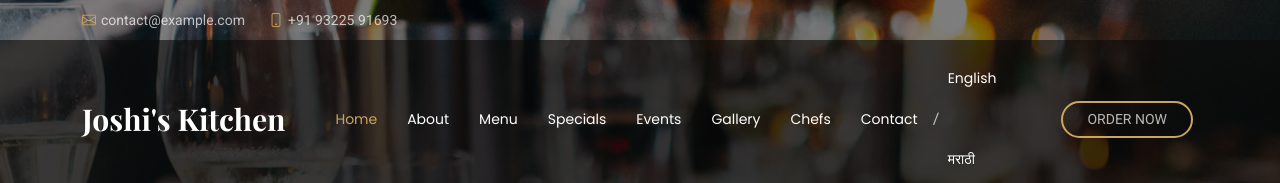
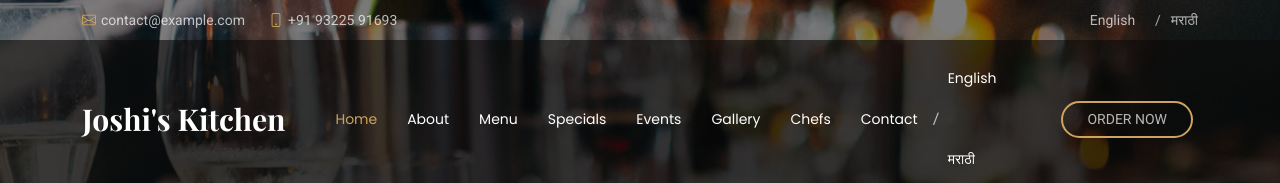
Before and after one commit to AdityaD313/ish_proj, a plain HTML site: page index.html in a window 1280 px wide. Shown: the top 183 px of the page. Drawn offline with nearby package versions, Linux system fonts and the light colour scheme; a web font is replaced by a local one.

Commit message:
Update index.html

```diff
--- a/index.html
+++ b/index.html
@@ -40,8 +40,15 @@
           <i class="bi bi-envelope d-flex align-items-center"><a href="mailto:contact@example.com">contact@example.com</a></i>
           <i class="bi bi-phone d-flex align-items-center ms-4"><span>+91 93225 91693</span></i>
         </div>
+         <div class="languages d-none d-md-flex align-items-center">
+    <ul style="margin: 0; padding: 0; list-style: none; display: flex; gap: 10px;">
+      <li><a href="#" onclick="translateTo('en'); return false;">English</a></li>
+      <li><a href="#" onclick="translateTo('mr'); return false;">मराठी</a></li>
+    </ul>
+  </div>
 
-      </div>
+</div>
+
     </div><!-- End Top Bar -->
 
     <div class="branding d-flex align-items-cente">
@@ -909,7 +916,7 @@
   <script src="assets/js/main.js"></script>
 
 
-  <!-- Hidden Translate Element -->
+<!-- Hidden Translate Element -->
 <div id="google_translate_element" style="display: none;"></div>
 
 <script type="text/javascript">
@@ -929,13 +936,14 @@
         select.dispatchEvent(new Event("change"));
         clearInterval(interval);
       }
-    }, 200); // Retry every 200ms until loaded
+    }, 200);
   }
 </script>
 
 <script src="//translate.google.com/translate_a/element.js?cb=googleTranslateElementInit"></script>
 
 
+
 </body>
 
 </html>
```
